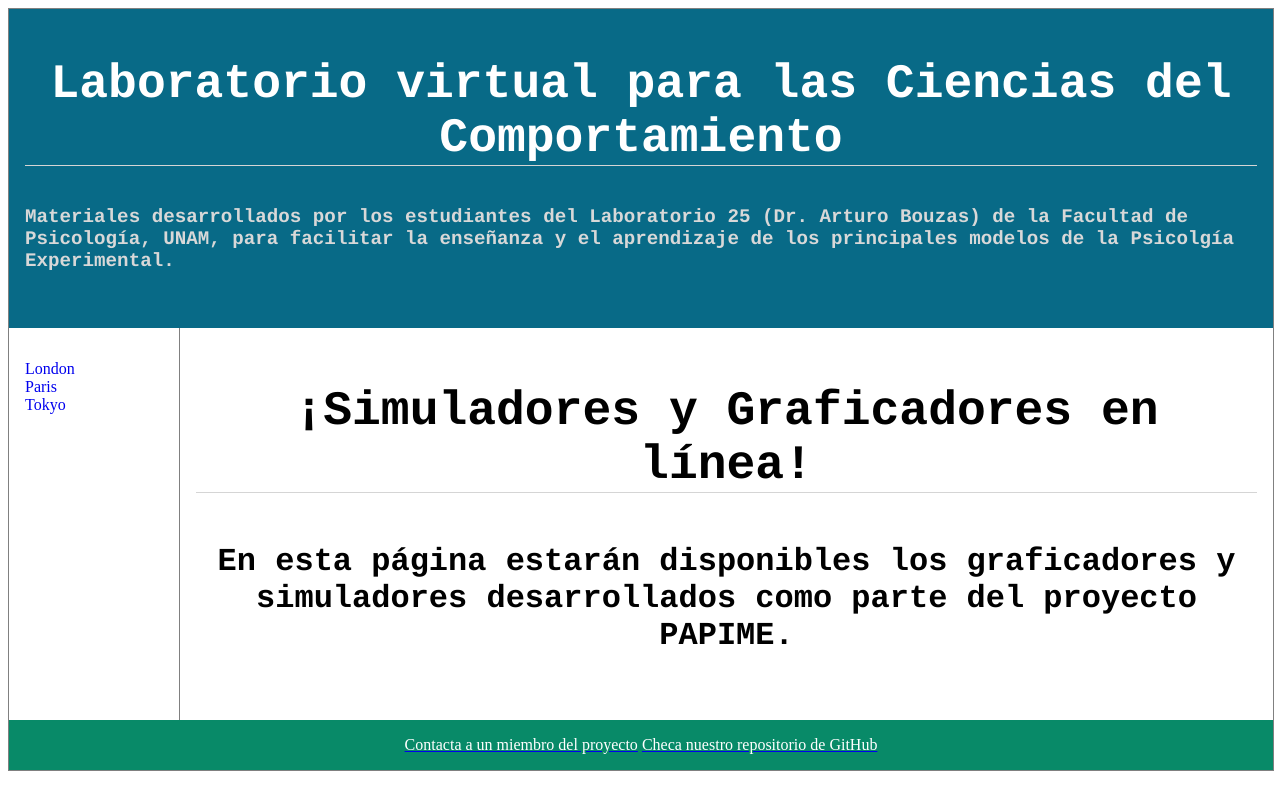
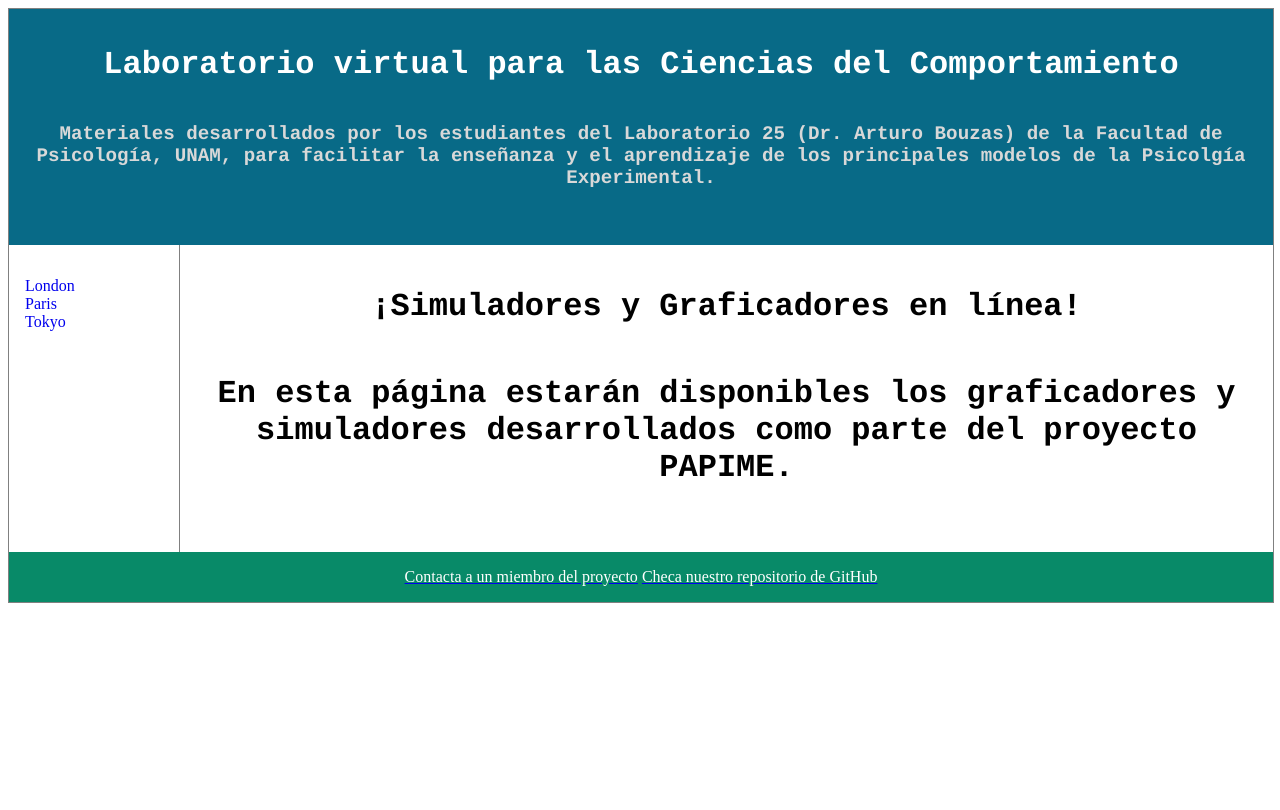
Before and after one commit to BouzasLab25/bouzaslab25.github.io, a Jekyll site: the page built from aboutPAPIME/index.html, in a window 1280 px wide. Shown: the top 810 px of the page. Built offline with Jekyll 4.4.1, drawn with Linux system fonts in a browser that asks for light colours.

Commit message:
Update papime.html

```diff
--- a/_layouts/papime.html
+++ b/_layouts/papime.html
@@ -9,11 +9,11 @@ div.container {
 }
 
 h1 {
-    font-size: 3em;
+    font-size: 2em;
     font-family:'Couries New', 'Courier', 'monospace';
     text-align:center;
-    border-bottom: 1px solid #d5d5d5;
 }
+
 
 h2 {
     font-size: 1.5em;
@@ -32,7 +32,7 @@ h3 {
 h4 {
     font-size: 1.2em;
     font-family:'Couries New', 'Courier', 'monospace';
-    text-align:left;
+    text-align:center;
     margin-top: 40px;
     margin-bottom: 40px;
 }
```
